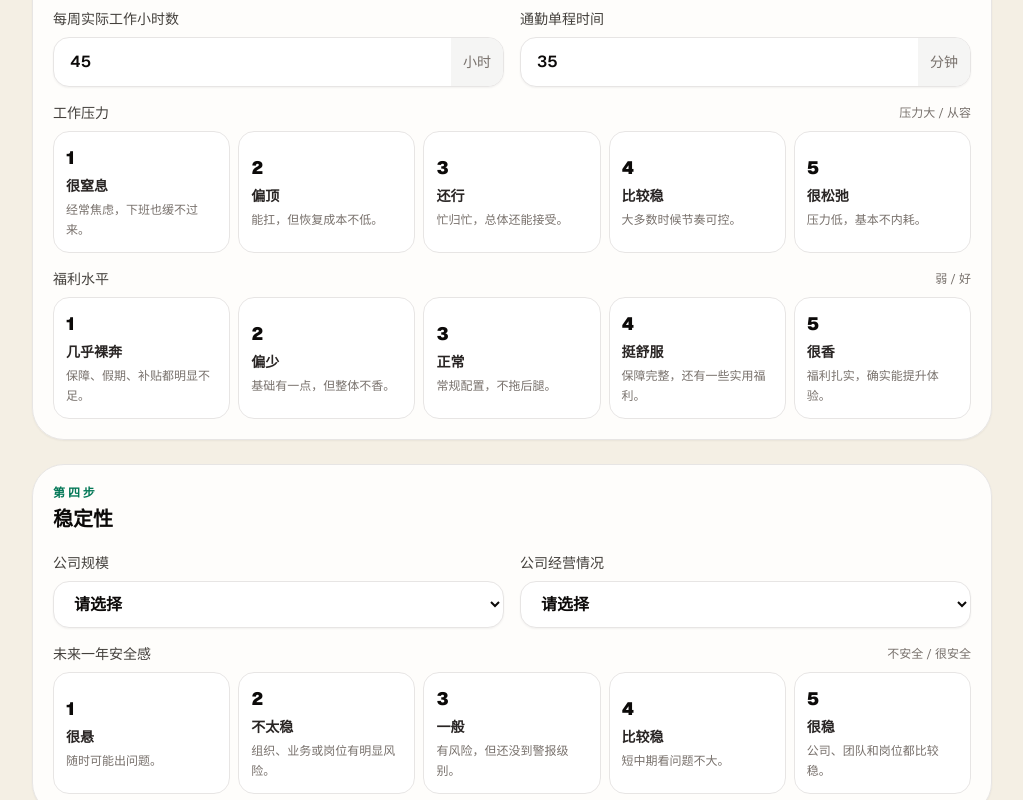
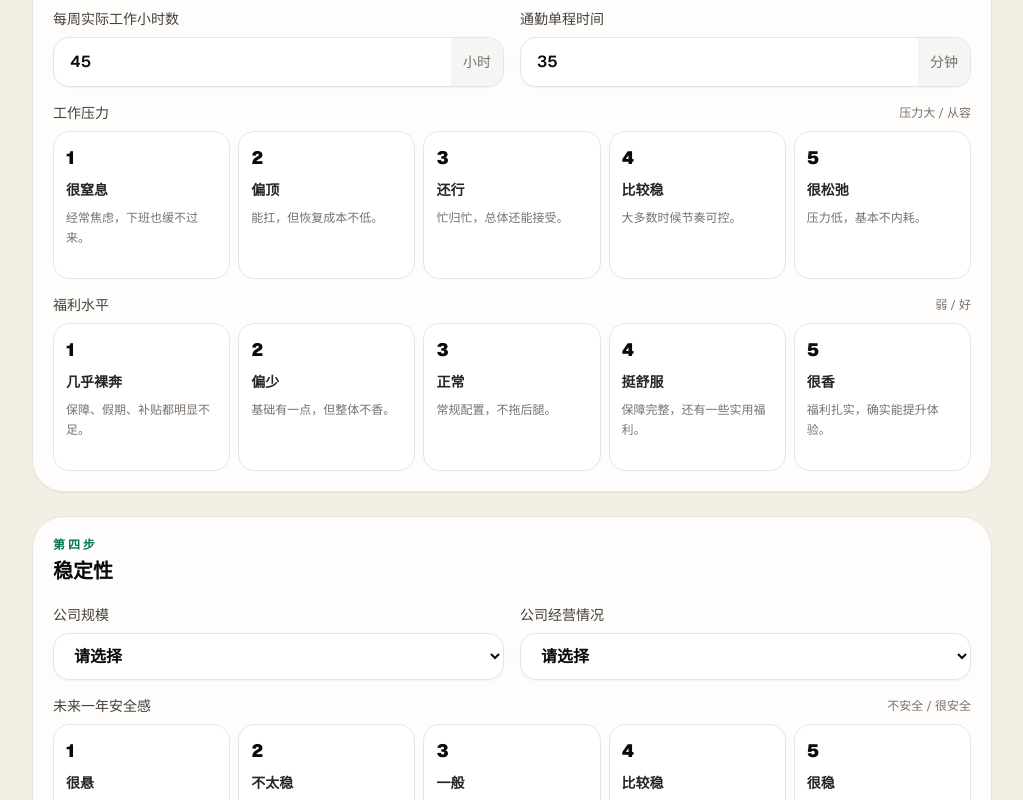
Before and after one commit to Falcom4000/awsome-job-calculator, a Next.js app: page / in a window 1280 px wide. Shown: the part 1280-2080 px from the top of the page, without its empty margins (128-1151 px from the left). Built offline with nearby package versions, Linux system fonts and the light colour scheme.

Commit message:
fix layout

```diff
--- a/components/calculator.tsx
+++ b/components/calculator.tsx
@@ -339,7 +339,7 @@ function RatingField({
           const selected = value === option.score;
           return (
             <button
-              className={`rounded-2xl border p-3 text-left transition ${
+              className={`flex min-h-[148px] flex-col rounded-2xl border p-3 text-left transition ${
                 selected
                   ? "border-emerald-900 bg-emerald-900 text-white shadow-sm"
                   : "border-stone-200 bg-white text-stone-700 hover:border-emerald-300"
@@ -348,9 +348,9 @@ function RatingField({
               type="button"
               onClick={() => onChange(option.score)}
             >
-              <span className={`block text-lg font-black ${selected ? "text-white" : "text-stone-950"}`}>{option.score}</span>
-              <span className={`mt-1 block text-sm font-black ${selected ? "text-emerald-50" : "text-stone-800"}`}>{option.title}</span>
-              <span className={`mt-1 block text-xs leading-5 ${selected ? "text-emerald-100" : "text-stone-500"}`}>{option.description}</span>
+              <span className={`block h-7 text-lg font-black leading-7 ${selected ? "text-white" : "text-stone-950"}`}>{option.score}</span>
+              <span className={`mt-2 block min-h-5 text-sm font-black leading-5 ${selected ? "text-emerald-50" : "text-stone-800"}`}>{option.title}</span>
+              <span className={`mt-2 block text-xs leading-5 ${selected ? "text-emerald-100" : "text-stone-500"}`}>{option.description}</span>
             </button>
           );
         })}
```
